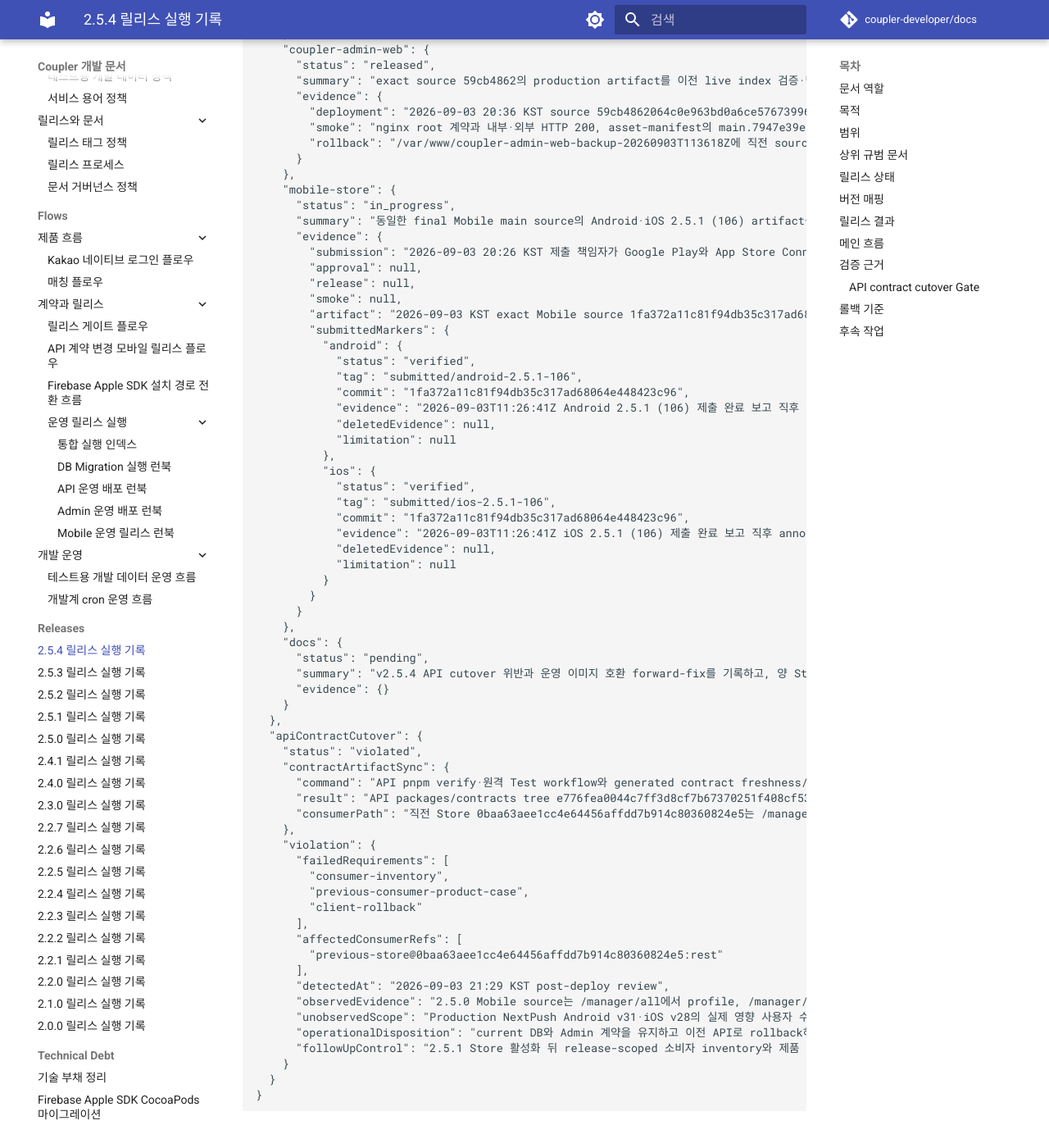
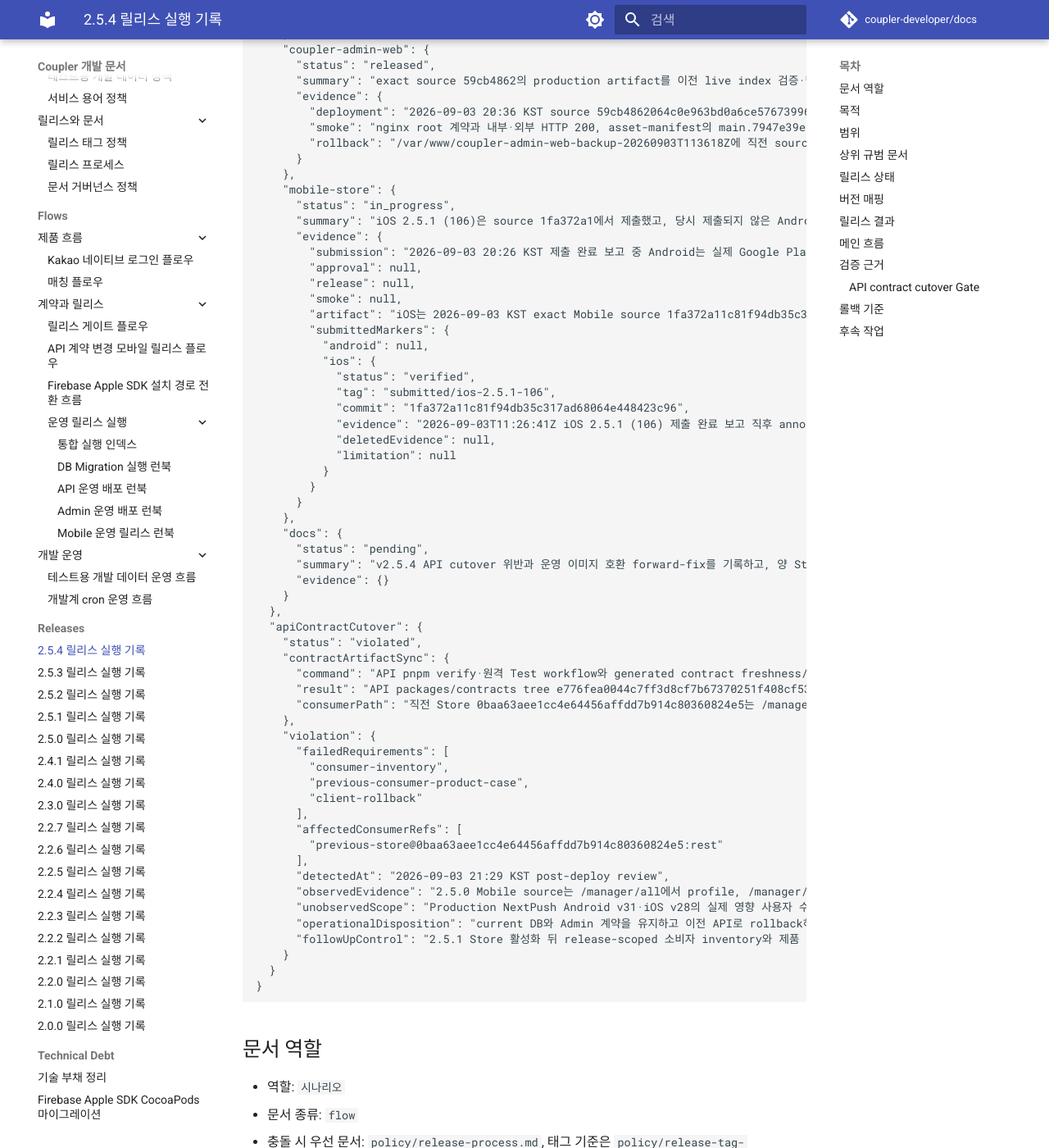
Before and after one commit to coupler-developer/docs, an MkDocs documentation site: the page built from content/releases/v2.5.4.md, in a window 1280 px wide and 1400 px high, scrolled down 1757 px. Shown: the whole window at 82% size. Built offline with MkDocs 1.6.1 and Material for MkDocs 9.7.7, drawn with Linux system fonts in a browser that asks for light colours; comment, search, counter and statistics services are not loaded; some of the changed text lies outside the part shown.

Commit message:
docs: Android 2.5.1 제출 증빙을 정정한다
Background:
- 기존 Android 2.5.1(106)은 Google Play에 제출되지 않았지만 양 Store 제출 완료로 기록됐다.
- R8 시작 크래시 수정 AAB의 제출 마커에는 제출 시각 placeholder가 남았다.

Reason:
- 릴리스 기록의 Android source, artifact와 제출 마커 상태를 실제 제출 결과에 맞춰야 한다.

Changes:
- Android와 iOS의 source commit을 분리하고 수정 Android AAB의 크기와 SHA-256을 기록한다.
- 최초 Android AAB 미제출 및 폐기, R8 보존 검증과 새 제출 결과를 반영한다.
- Android 제출 마커는 시각 정정 전까지 검증 완료로 계산하지 않는다.

How:
- Mobile main cd8eee32와 생성 AAB, R8 mapping 및 원격 peeled tag를 근거로 정정한다.

Tests:
- yarn verify 통과

```diff
--- a/content/releases/v2.5.4.md
+++ b/content/releases/v2.5.4.md
@@ -31,7 +31,7 @@
         "android": {
           "versionBuild": "2.5.1 (106)",
           "releaseTag": null,
-          "commit": "1fa372a11c81f94db35c317ad68064e448423c96",
+          "commit": "cd8eee3286aacdd64b3c2a0a7888d97aa2f00d8d",
           "sourceStatus": "verified",
           "limitation": null
         },
@@ -97,22 +97,15 @@
     },
     "mobile-store": {
       "status": "in_progress",
-      "summary": "동일한 final Mobile main source의 Android·iOS 2.5.1 (106) artifact를 양 Store에 제출했고 platform별 submission marker를 원격에서 검증했다. 승인·출시·smoke를 대기한다.",
+      "summary": "iOS 2.5.1 (106)은 source 1fa372a1에서 제출했고, 당시 제출되지 않은 Android artifact는 R8 시작 크래시 수정 뒤 source cd8eee32에서 같은 2.5.1 (106)으로 다시 생성·제출했다. iOS submission marker는 검증됐고 Android marker는 제출 시각 placeholder 정정을 대기한다.",
       "evidence": {
-        "submission": "2026-09-03 20:26 KST 제출 책임자가 Google Play와 App Store Connect에 Android·iOS 2.5.1 (106) 제출 완료를 보고했다. 직후 platform별 annotated marker를 생성·push하고 양 원격 peeled commit이 exact Mobile source 1fa372a11c81f94db35c317ad68064e448423c96과 일치함을 확인했다.",
+        "submission": "2026-09-03 20:26 KST 제출 완료 보고 중 Android는 실제 Google Play 제출 전이었음을 2026-09-04 KST에 정정했다. iOS App Store Connect 2.5.1 (106)은 source 1fa372a11c81f94db35c317ad68064e448423c96에서 제출된 상태를 유지한다. Android는 R8 시작 크래시를 수정한 source cd8eee3286aacdd64b3c2a0a7888d97aa2f00d8d의 2.5.1 (106) AAB로 Google Play 제출 완료를 다시 보고했다.",
         "approval": null,
         "release": null,
         "smoke": null,
-        "artifact": "2026-09-03 KST exact Mobile source 1fa372a11c81f94db35c317ad68064e448423c96에서 Android·iOS 2.5.1 (106)을 clean build했다. Android AAB 106847677 bytes, SHA-256 83a118c114b95169dab27e0618593eab195b8267d3787c9e84404429850cd021, JS bundle SHA-256 09011c8f988fd02e0cb214555cd8afbe3966fbf1710ae0a61dd506e505cfe030, jar·zip verified, targetSdk 36. iOS xcarchive 246MB, main.jsbundle SHA-256 969b7cf81850ef564d0a51c99c2a430708f8e0d3aad04537ce46d4fcae28ef00, executable SHA-256 428b9ef21eb9b82649efe1da6405305debe2277d7d21d5a591aeed1e4495f1bc, Xcode Store validation·codesign verified, SDK 26.5·minimum iOS 15.5. 양 플랫폼 운영 API origin 1건·개발 EC2와 localhost origin 0건",
+        "artifact": "iOS는 2026-09-03 KST exact Mobile source 1fa372a11c81f94db35c317ad68064e448423c96에서 2.5.1 (106) xcarchive 246MB를 생성했고 main.jsbundle SHA-256 969b7cf81850ef564d0a51c99c2a430708f8e0d3aad04537ce46d4fcae28ef00, executable SHA-256 428b9ef21eb9b82649efe1da6405305debe2277d7d21d5a591aeed1e4495f1bc, Xcode Store validation·codesign, SDK 26.5·minimum iOS 15.5를 확인했다. 같은 source에서 만든 최초 Android AAB는 제출되지 않았고 R8 시작 크래시 재현 뒤 폐기했다. Android는 2026-09-04 KST R8 keep rule을 포함한 clean main source cd8eee3286aacdd64b3c2a0a7888d97aa2f00d8d에서 2.5.1 (106) AAB 106850131 bytes를 생성했다. AAB SHA-256은 74e3c6323bc401466fc1e1c6d1e7b73ab40825a46afd626e5878dc1dc937b526, JS bundle SHA-256은 ced41b60b54688292c258c8fbe0056e377408914342686ea1560718f52433344이며 jar·zip 검증을 통과했다. bundle manifest에서 2.5.1 (106)·targetSdk 36을, JS bundle에서 운영 API origin 1건·개발 EC2와 localhost origin 0건을 확인했다. R8 configuration·seeds·mapping에서 CxxInspectorPackagerConnection과 내부 클래스 보존을 확인했다.",
         "submittedMarkers": {
-          "android": {
-            "status": "verified",
-            "tag": "submitted/android-2.5.1-106",
-            "commit": "1fa372a11c81f94db35c317ad68064e448423c96",
-            "evidence": "2026-09-03T11:26:41Z Android 2.5.1 (106) 제출 완료 보고 직후 annotated marker를 원격에 push했고 peeled commit 1fa372a11c81f94db35c317ad68064e448423c96을 확인했다.",
-            "deletedEvidence": null,
-            "limitation": null
-          },
+          "android": null,
           "ios": {
             "status": "verified",
             "tag": "submitted/ios-2.5.1-106",
@@ -135,7 +128,7 @@
     "contractArtifactSync": {
       "command": "API pnpm verify·원격 Test workflow와 generated contract freshness/build/pack으로 contracts 0.1.42 source를 검증하고 Admin·Mobile dependency/lockfile의 current 0.1.41 pin을 대조",
       "result": "API packages/contracts tree e776fea0044c7ff3d8cf7b67370251f408cf53e4에서 stable 0.1.42를 발행하고 exact API source 2bde4593의 전체 CI와 운영 2.5.0·2.5.1 wire smoke를 통과했다. Admin·Mobile current source pin은 아래 승인된 지연 예외에 따라 아직 0.1.41이며 source 계약 정렬을 완료로 판정하지 않는다.",
-      "consumerPath": "직전 Store 0baa63aee1cc4e64456affdd7b914c80360824e5는 /manager/all의 profile과 /manager/detail/{id}의 detail_profile_set을 읽고, Store 제출 source 1fa372a11c81f94db35c317ad68064e448423c96은 canonical profile_image_path와 detail_profile을 읽는다. 소비자 source-version 지연 예외: 대상 Admin 59cb4862064c0e963bd0a6ce57673996d77ff290·Mobile 1fa372a11c81f94db35c317ad68064e448423c96, current 0.1.41→target 0.1.42 또는 당시 latest stable, 사유는 운영 이미지 장애의 API-only 긴급 복구 범위 유지, owner는 v2.5.4 릴리스 책임자, 제거 조건은 양 Store 2.5.1 강제 업데이트 활성화와 final cutover 소비자 inventory·제품 REST case 통과, 목표 시점은 양 Store 공개일 다음 1영업일 이내다."
+      "consumerPath": "직전 Store 0baa63aee1cc4e64456affdd7b914c80360824e5는 /manager/all의 profile과 /manager/detail/{id}의 detail_profile_set을 읽고, iOS 제출 source 1fa372a11c81f94db35c317ad68064e448423c96과 Android 제출 source cd8eee3286aacdd64b3c2a0a7888d97aa2f00d8d은 canonical profile_image_path와 detail_profile을 읽는다. 소비자 source-version 지연 예외: 대상 Admin 59cb4862064c0e963bd0a6ce57673996d77ff290·Mobile 1fa372a11c81f94db35c317ad68064e448423c96 및 cd8eee3286aacdd64b3c2a0a7888d97aa2f00d8d, current 0.1.41→target 0.1.42 또는 당시 latest stable, 사유는 운영 이미지 장애의 API-only 긴급 복구 범위 유지, owner는 v2.5.4 릴리스 책임자, 제거 조건은 양 Store 2.5.1 강제 업데이트 활성화와 final cutover 소비자 inventory·제품 REST case 통과, 목표 시점은 양 Store 공개일 다음 1영업일 이내다."
     },
     "violation": {
       "failedRequirements": [
@@ -186,8 +179,8 @@
 
 - 목표 버전: `v2.5.4`
 - 전체 상태: `in_progress`
-- 완료 범위: API·Admin·Mobile source main 병합, contracts `0.1.41`·`0.1.42` stable 발행, 운영 migration 4건, API·Admin 운영 반영·smoke와 immutable `v2.5.4` 태그, API 이미지 호환 forward-fix와 immutable `v2.5.5` 태그, 양 플랫폼 artifact 생성·검증과 Store 제출, platform별 submission marker 검증, 매니저 이미지 계약 위반 식별과 `violated` 처분
-- 대기 범위: Store 승인·출시·smoke, Admin·Mobile contracts source pin 정렬, 라운지 `best`와 매니저 `profile`·`detail_profile_set` 제거 cutover 릴리스, Mobile·docs tag와 기록 종결
+- 완료 범위: API·Admin·Mobile source main 병합, contracts `0.1.41`·`0.1.42` stable 발행, 운영 migration 4건, API·Admin 운영 반영·smoke와 immutable `v2.5.4` 태그, API 이미지 호환 forward-fix와 immutable `v2.5.5` 태그, 양 플랫폼 artifact 생성·검증과 Store 제출, iOS submission marker 검증, 매니저 이미지 계약 위반 식별과 `violated` 처분
+- 대기 범위: Android submission marker 제출 시각 정정, Store 승인·출시·smoke, Admin·Mobile contracts source pin 정렬, 라운지 `best`와 매니저 `profile`·`detail_profile_set` 제거 cutover 릴리스, Mobile·docs tag와 기록 종결
 
 ## 버전 매핑
 
@@ -195,22 +188,22 @@
 - `coupler-api`: 태그 `v2.5.4`, 커밋 `9bd43ea857712bfaa26deb031c8f5fee697d6e95`
 - `coupler-api` 이미지 호환 forward-fix: 태그 `v2.5.5`, 커밋 `2bde45931b6a7bfcd7c36e04805af46b3add10fc` (`v2.5.4` 태그는 이동하지 않음)
 - `coupler-admin-web`: 태그 `v2.5.4`, 커밋 `59cb4862064c0e963bd0a6ce57673996d77ff290`
-- `coupler-mobile-app`: Android Store `2.5.1 (106)`, Android 릴리스 태그 `N/A`, Android 커밋 `1fa372a11c81f94db35c317ad68064e448423c96`, Android source `verified`, iOS Store `2.5.1 (106)`, iOS 릴리스 태그 `N/A`, iOS 커밋 `1fa372a11c81f94db35c317ad68064e448423c96`, iOS source `verified`, NextPush `N/A`, NextPush 커밋 `N/A`
-- Store submission marker는 실제 제출 완료 직후 platform별 Store version/build와 exact source를 고정했다. Android는 `submitted/android-2.5.1-106`, iOS는 `submitted/ios-2.5.1-106`이며 양 원격 peeled commit은 `1fa372a11c81f94db35c317ad68064e448423c96`이다.
+- `coupler-mobile-app`: Android Store `2.5.1 (106)`, Android 릴리스 태그 `N/A`, Android 커밋 `cd8eee3286aacdd64b3c2a0a7888d97aa2f00d8d`, Android source `verified`, iOS Store `2.5.1 (106)`, iOS 릴리스 태그 `N/A`, iOS 커밋 `1fa372a11c81f94db35c317ad68064e448423c96`, iOS source `verified`, NextPush `N/A`, NextPush 커밋 `N/A`
+- iOS submission marker `submitted/ios-2.5.1-106`의 원격 peeled commit은 iOS source `1fa372a11c81f94db35c317ad68064e448423c96`과 일치한다. Android marker `submitted/android-2.5.1-106`은 원격 peeled commit이 Android source `cd8eee3286aacdd64b3c2a0a7888d97aa2f00d8d`과 일치하지만 tag message에 제출 시각 대신 placeholder가 들어가 있어 검증 완료로 계산하지 않는다.
 
 ## 릴리스 결과
 
-- 현재 결과: `in_progress` - 운영 DB·API·Admin 반영과 양 Store artifact 준비·제출은 완료됐고 Store 승인·출시를 대기한다.
+- 현재 결과: `in_progress` - 운영 DB·API·Admin 반영과 양 Store artifact 준비·제출은 완료됐고 Android submission marker 정정 및 Store 승인·출시를 대기한다.
 - API는 DB·Admin에 `pinned`만 유지하면서 Mobile 응답에 `pinned`와 동일한 `best`를 추가한다. 따라서 2.5.0과 2.5.1 Mobile이 같은 운영 API를 동시에 사용할 수 있다.
 - 그러나 매니저 선택·상세에서는 2.5.0이 읽는 `profile`과 `detail_profile_set`이 9bd43ea8 응답에서 누락돼 이미지가 표시되지 않았다. 기존 성공 판정을 수정하지 않고 cutover Gate를 `violated`로 닫으며 additive 호환 복구를 별도 릴리스로 수행한다.
 - additive API source `2bde4593`을 운영에 반영해 2.5.0 legacy와 2.5.1 canonical 이미지 필드를 동시에 제공한다. 이 API-only 복구는 DB·Admin·Mobile Store·NextPush를 변경하지 않는다.
-- Android·iOS artifact는 Mobile exact source `1fa372a11c81f94db35c317ad68064e448423c96`에서 함께 생성한다.
+- iOS artifact는 Mobile exact source `1fa372a11c81f94db35c317ad68064e448423c96`, R8 수정 Android artifact는 exact source `cd8eee3286aacdd64b3c2a0a7888d97aa2f00d8d`에서 생성했다.
 - v2.5.4에서는 Production NextPush를 실행하지 않는다. 2.5.1 Store 활성화 뒤 final contracts 소비자 정렬과 NextPush 적용 여부를 후속 cutover 릴리스에서 고정한다.
 
 ## 메인 흐름
 
 1. 기존 Draft PR에서 API·Admin·Mobile exact main ref와 contracts 발행 근거를 포함한 pending 기록의 필수 CI와 preflight를 통과한다.
-2. clean Mobile `main`의 동일 exact commit에서 Android Release AAB와 iOS Release archive를 순서대로 생성하고 version, 서명, 운영 API origin, digest를 검증한다.
+2. clean Mobile `main`의 exact commit에서 platform별 Store artifact의 version, 서명, 운영 API origin과 digest를 검증한다. 최초 Android AAB가 제출되지 않은 상태에서 R8 시작 크래시가 확인돼 수정 source를 main에 반영한 뒤 같은 `2.5.1 (106)` AAB를 다시 생성한다.
 3. 운영 API를 정지·drain하고 exact API source의 미적용 migration 4건을 적용한 뒤 pending 0을 확인한다.
 4. 같은 API source를 운영에 반영하고 2.5.0 `best`·2.5.1 `pinned` 응답과 내부·외부 smoke를 확인한 뒤 Admin exact source를 배포·검증한다.
 5. 제출 책임자가 검증된 artifact를 Store에 제출한 직후 platform별 submission marker를 생성·검증한다.
@@ -221,17 +214,17 @@
 
 ## 검증 근거
 
-- source: 2026-09-03 KST API `9bd43ea857712bfaa26deb031c8f5fee697d6e95`, Admin `59cb4862064c0e963bd0a6ce57673996d77ff290`, Mobile `1fa372a11c81f94db35c317ad68064e448423c96`이 각각 `main == origin/main`인 clean worktree임을 확인했다.
+- source: 2026-09-03 KST API `9bd43ea857712bfaa26deb031c8f5fee697d6e95`, Admin `59cb4862064c0e963bd0a6ce57673996d77ff290`, iOS Mobile `1fa372a11c81f94db35c317ad68064e448423c96`이 각각 `main == origin/main`인 clean worktree임을 확인했다. Android 수정 artifact는 2026-09-04 KST `main == origin/main`인 clean Mobile source `cd8eee3286aacdd64b3c2a0a7888d97aa2f00d8d`에서 생성했다.
 - contracts: API source의 `packages/contracts` tree `5dd216e2a05182e1a0d4f7623d9733ec20ec3912`에서 `@coupler-developer/coupler-api-contracts@0.1.41` 발행 workflow가 성공했고 Admin·Mobile 소비자를 같은 version으로 병합했다.
-- tests: API `pnpm verify` 199 suites·1845 tests, Admin `yarn verify` 34 suites·275 tests, Mobile `yarn verify` 118 suites·852 tests와 Storybook 9 suites·51 tests가 통과했다.
+- tests: API `pnpm verify` 199 suites·1845 tests, Admin `yarn verify` 34 suites·275 tests, Mobile `yarn verify` 118 suites·853 tests와 Storybook 9 suites·51 tests가 통과했다. Android source `cd8eee32`의 release R8 결과에서 keep configuration과 seeds·mapping을 대조해 `CxxInspectorPackagerConnection` 및 내부 클래스가 원래 이름으로 보존된 것을 확인했다.
 - version/config: Android `versionName 2.5.1`·`versionCode 106`, iOS `MARKETING_VERSION 2.5.1`·`CURRENT_PROJECT_VERSION 106`을 확인했다.
 - DB migration: exact API source `9bd43ea857712bfaa26deb031c8f5fee697d6e95`의 개발계 pending 0을 재확인했다. 운영 구 API를 정지하고 legacy-only video 0건 guard를 확인한 뒤 미적용 4건을 순서대로 적용해 ledger `91→95`, pending 0을 확인했다. 기존 best→pinned 및 pinned outbox migration은 적용 이력대로 건너뛰었다.
 - API production: 2026-09-03 20:34 KST exact source를 production PM2로 기동해 online·production·cwd, startup, 내부·외부 HTTP 200과 Android·iOS build 105·106 bootstrap success를 확인했다. 20:35 KST 원격 `v2.5.4` peeled commit 일치를 확인했다.
 - API contract violation: 2026-09-03 21:29 KST post-deploy review에서 Store 2.5.0 source `0baa63aee1cc4e64456affdd7b914c80360824e5`가 `/manager/all.profile`과 `/manager/detail/{id}.detail_profile_set.image_url`을 읽지만 API `9bd43ea8`은 `profile_image_path`와 `detail_profile`만 반환함을 확인했다. 운영에 저장된 신규 이미지 경로와 실제 이미지 파일은 HTTP 200이어서 파일 손실이 아니라 이전 소비자 REST case 누락으로 판정했다.
 - API compatibility forward-fix: exact API source `2bde45931b6a7bfcd7c36e04805af46b3add10fc`에서 병렬 코드리뷰 No Findings, 로컬 `pnpm verify`와 199 suites·1847 tests, 원격 전체 [Test workflow](https://github.com/coupler-developer/coupler-api/actions/runs/33758227184), contracts 0.1.42 [Release Contracts workflow](https://github.com/coupler-developer/coupler-api/actions/runs/33757716338)를 통과했다. 2026-09-03 22:05 KST 운영 PM2를 해당 exact source로 reload·save했고 online·production·cwd와 내부 root HTTP 200을 확인했다. 외부 `/app/manager/all`은 5개 항목 모두 `profile=profile_image_path`, `/app/manager/detail/{id}`는 legacy·canonical 7개 slice 경로 일치, 실제 이미지 HTTP 200을 반환했다. 22:06 KST 원격 annotated API tag `v2.5.5` peeled commit이 exact source와 일치함을 확인했다.
 - Admin production: source `59cb4862064c0e963bd0a6ce57673996d77ff290`의 artifact SHA-256 `e5127b4f5d498d4b3d903d51aa83e4d4f040275145b50f6e4c881684e30b5add`를 20:36 KST 원자 교체했다. live index SHA-256 `391e6220953d60c4418802f91446e323981f3ea9931a46ecb7f8c20ed2fad47b`, 내부·외부 HTTP 200, 외부 `main.7947e39e.js`와 local SHA-256 `c2c0bc58b5c0ee6eb35875c2c9b7b022715ad18ae0cecb63d999ab93fabdadd0` 일치를 확인했다. 출시 책임자는 로그인된 운영 CMS의 `스퀘어 관리 > 스퀘어 내역`에서 실제 목록·정상 상태·관리 controls 렌더링을 확인했고 controls는 실행하지 않았다. 20:38 KST 원격 `v2.5.4` peeled commit도 source와 일치했다.
-- artifact: exact Mobile source `1fa372a11c81f94db35c317ad68064e448423c96`에서 Android AAB와 iOS xcarchive를 clean build했다. Android는 `106847677` bytes, AAB SHA-256 `83a118c114b95169dab27e0618593eab195b8267d3787c9e84404429850cd021`, JS bundle SHA-256 `09011c8f988fd02e0cb214555cd8afbe3966fbf1710ae0a61dd506e505cfe030`, jar·zip verified와 manifest `2.5.1 (106)`·target 36을 확인했다. iOS는 archive `246MB`, main.jsbundle SHA-256 `969b7cf81850ef564d0a51c99c2a430708f8e0d3aad04537ce46d4fcae28ef00`, 실행 파일 SHA-256 `428b9ef21eb9b82649efe1da6405305debe2277d7d21d5a591aeed1e4495f1bc`, Xcode Store validation·codesign verified, `2.5.1 (106)`·bundle ID `com.ritzy.fourhundred`·SDK 26.5·minimum iOS 15.5를 확인했다. 양 플랫폼 bundle은 운영 API origin 1건, 개발 EC2·localhost origin 0건이다.
-- Store: 2026-09-03 20:26 KST 제출 책임자가 양 플랫폼 2.5.1 (106) 제출 완료를 보고했고, Android `submitted/android-2.5.1-106`과 iOS `submitted/ios-2.5.1-106` annotated marker의 원격 peeled commit이 exact Mobile source와 일치함을 확인했다. 승인·출시·smoke는 아직 기록하지 않는다.
+- artifact: iOS는 exact Mobile source `1fa372a11c81f94db35c317ad68064e448423c96`에서 archive `246MB`를 생성했고 main.jsbundle SHA-256 `969b7cf81850ef564d0a51c99c2a430708f8e0d3aad04537ce46d4fcae28ef00`, 실행 파일 SHA-256 `428b9ef21eb9b82649efe1da6405305debe2277d7d21d5a591aeed1e4495f1bc`, Xcode Store validation·codesign, `2.5.1 (106)`·bundle ID `com.ritzy.fourhundred`·SDK 26.5·minimum iOS 15.5를 확인했다. source `1fa372a1`의 최초 Android AAB는 Google Play에 제출되지 않았고 R8 시작 크래시 확인 뒤 폐기했다. 수정 Android source `cd8eee3286aacdd64b3c2a0a7888d97aa2f00d8d`에서 clean build한 `2.5.1 (106).aab`는 `106850131` bytes, AAB SHA-256 `74e3c6323bc401466fc1e1c6d1e7b73ab40825a46afd626e5878dc1dc937b526`, JS bundle SHA-256 `ced41b60b54688292c258c8fbe0056e377408914342686ea1560718f52433344`이며 jar·zip 검증을 통과했다. bundle manifest에서 `2.5.1 (106)`·targetSdk 36을, JS bundle에서 운영 API origin 1건·개발 EC2와 localhost origin 0건을 확인했다. R8 configuration·seeds·mapping은 `CxxInspectorPackagerConnection`과 내부 클래스 보존을 확인한다.
+- Store: 2026-09-03 20:26 KST 제출 완료 보고 중 Android는 실제 Google Play 제출 전이었음을 2026-09-04 KST에 정정했다. iOS `submitted/ios-2.5.1-106` 원격 peeled commit은 source `1fa372a1`과 일치한다. Android는 수정 source `cd8eee32`의 `2.5.1 (106)` AAB 제출 완료를 보고했고 `submitted/android-2.5.1-106` 원격 peeled commit도 해당 source와 일치하지만, tag message의 제출 시각이 literal placeholder여서 marker 검증 완료로 기록하지 않는다. 승인·출시·smoke는 아직 기록하지 않는다.
 
 ### API contract cutover Gate
 
@@ -240,7 +233,7 @@
     - 명령: API `pnpm verify`·원격 Test workflow와 generated contract freshness/build/pack으로 contracts 0.1.42 source를 검증하고 Admin·Mobile dependency/lockfile의 current 0.1.41 pin을 대조
     - 결과: API packages/contracts tree e776fea0044c7ff3d8cf7b67370251f408cf53e4에서 stable 0.1.42를 발행하고 exact API source 2bde4593의 전체 CI와 운영 2.5.0·2.5.1 wire smoke를 통과했다. Admin·Mobile current source pin은 아래 승인된 지연 예외에 따라 아직 0.1.41이며 source 계약 정렬을 완료로 판정하지 않는다.
     - published package: `@coupler-developer/coupler-api-contracts@0.1.42`
-    - Mobile/Admin consumer path: 직전 Store 0baa63aee1cc4e64456affdd7b914c80360824e5는 /manager/all의 profile과 /manager/detail/{id}의 detail_profile_set을 읽고, Store 제출 source 1fa372a11c81f94db35c317ad68064e448423c96은 canonical profile_image_path와 detail_profile을 읽는다. 소비자 source-version 지연 예외: 대상 Admin 59cb4862064c0e963bd0a6ce57673996d77ff290·Mobile 1fa372a11c81f94db35c317ad68064e448423c96, current 0.1.41→target 0.1.42 또는 당시 latest stable, 사유는 운영 이미지 장애의 API-only 긴급 복구 범위 유지, owner는 v2.5.4 릴리스 책임자, 제거 조건은 양 Store 2.5.1 강제 업데이트 활성화와 final cutover 소비자 inventory·제품 REST case 통과, 목표 시점은 양 Store 공개일 다음 1영업일 이내다.
+    - Mobile/Admin consumer path: 직전 Store 0baa63aee1cc4e64456affdd7b914c80360824e5는 /manager/all의 profile과 /manager/detail/{id}의 detail_profile_set을 읽고, iOS 제출 source 1fa372a11c81f94db35c317ad68064e448423c96과 Android 제출 source cd8eee3286aacdd64b3c2a0a7888d97aa2f00d8d은 canonical profile_image_path와 detail_profile을 읽는다. 소비자 source-version 지연 예외: 대상 Admin 59cb4862064c0e963bd0a6ce57673996d77ff290·Mobile 1fa372a11c81f94db35c317ad68064e448423c96 및 cd8eee3286aacdd64b3c2a0a7888d97aa2f00d8d, current 0.1.41→target 0.1.42 또는 당시 latest stable, 사유는 운영 이미지 장애의 API-only 긴급 복구 범위 유지, owner는 v2.5.4 릴리스 책임자, 제거 조건은 양 Store 2.5.1 강제 업데이트 활성화와 final cutover 소비자 inventory·제품 REST case 통과, 목표 시점은 양 Store 공개일 다음 1영업일 이내다.
 - 사후 위반 처분:
     - 실패 요구조건: consumer-inventory,previous-consumer-product-case,client-rollback
     - 영향 소비자 ref: `previous-store@0baa63aee1cc4e64456affdd7b914c80360824e5:rest`
```
